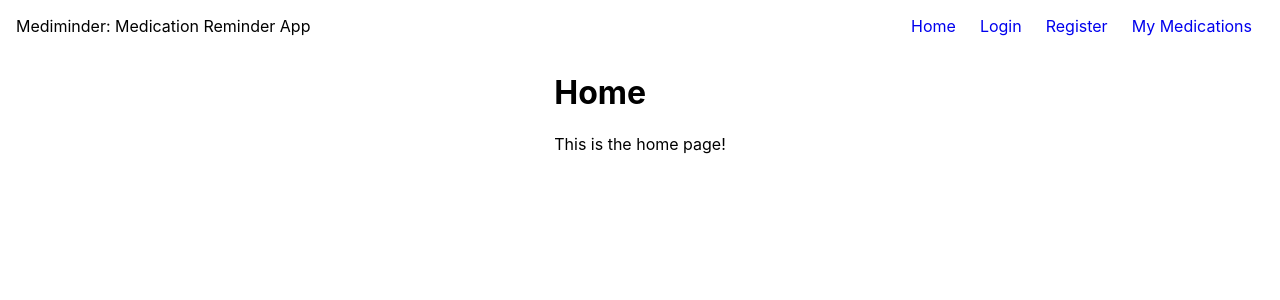
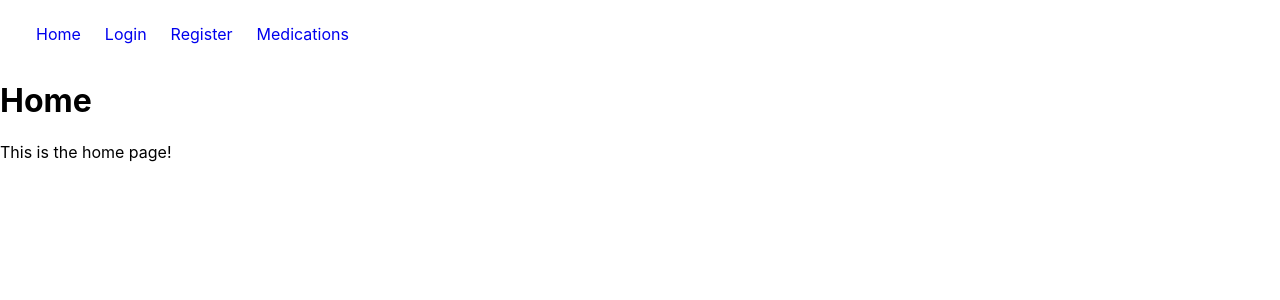
Before and after one commit to AmyJenSandoval/medication-reminder-app, a React (Create React App) app: page / in a window 1280 px wide. Shown: the top 300 px of the page. Built offline with nearby package versions, Linux system fonts and the light colour scheme.

Commit message:
Update styling

```diff
--- a/src/App.css
+++ /dev/null
@@ -1,4 +0,0 @@
-.App {
-  display: flex;
-  flex-direction: column;
-}
--- a/src/App.js
+++ b/src/App.js
@@ -1,4 +1,3 @@
-import "./App.css";
 import { Routes, Route } from "react-router-dom";
 import { Navigation } from "./modules/home/components/Navigation";
 import { homePath } from "./modules/home/routes/HomeRoute";
--- a/src/modules/home/components/Navigation.js
+++ b/src/modules/home/components/Navigation.js
@@ -9,15 +9,12 @@ import { medicationPath } from "../../medication/routes/MedicationRoute";
 export const Navigation = () => {
   return (
     <div className={styles.container}>
-      <div className={styles.logo}>
-        <header>Mediminder: Medication Reminder App</header>
-      </div>
       <div className={styles.nav}>
         <nav>
           <Link to={homePath}>Home</Link>
           <Link to={loginPath}>Login</Link>
           <Link to={registerPath}>Register</Link>
-          <Link to={medicationPath}>My Medications</Link>
+          <Link to={medicationPath}>Medications</Link>
         </nav>
       </div>
     </div>
--- a/src/modules/home/styles/Navigation.module.css
+++ b/src/modules/home/styles/Navigation.module.css
@@ -1,17 +1,12 @@
 .container {
   display: flex;
-  justify-content: space-between;
-  font-size: 1em;
-}
-
-.logo {
-  padding: 8px;
-  margin: 8px;
+  flex-direction: row;
+  margin: 0.5em;
 }
 
 .nav {
-  padding: 8px;
-  margin: 8px;
+  padding: 0.5em;
+  margin: 0.5em;
 }
 
 a {
--- a/src/modules/login/components/Login.js
+++ b/src/modules/login/components/Login.js
@@ -47,7 +47,7 @@ export const Login = () => {
         </button>
       </form>
 
-      <span>{`Don't have an account?`}</span>
+      <span className={styles.span}>{`Don't have an account?`}</span>
       <Link to={registerPath} className={styles.returnToRegisterButton}>
         Create new account
       </Link>
--- a/src/modules/login/styles/Login.module.css
+++ b/src/modules/login/styles/Login.module.css
@@ -1,5 +1,7 @@
 .container {
-  margin: auto;
+  display: flex;
+  flex-direction: column;
+  margin: 0.5em;
 }
 .container input {
   width: 100%;
@@ -8,7 +10,10 @@
 }
 
 .img {
-  width: 100%;
+  display: block;
+  margin-left: auto;
+  margin-right: auto;
+  width: 95%;
   max-width: 30em;
   border-radius: 1em;
 }
@@ -68,6 +73,10 @@
   cursor: pointer;
 }
 
+.span {
+  margin: 0.5em;
+}
+
 .returnToRegisterButton {
   width: fit-content;
   margin: 0.5em;
--- a/src/modules/medication/styles/Medication.module.css
+++ b/src/modules/medication/styles/Medication.module.css
@@ -1,3 +1,5 @@
 .container {
-  margin: auto;
+  display: flex;
+  flex-direction: column;
+  margin: 0.5em;
 }
--- a/src/modules/register/styles/Register.module.css
+++ b/src/modules/register/styles/Register.module.css
@@ -1,5 +1,7 @@
 .container {
-  margin: auto;
+  display: flex;
+  flex-direction: column;
+  margin: 0.5em;
 }
 
 .container input {
@@ -9,7 +11,10 @@
 }
 
 .img {
-  width: 100%;
+  display: block;
+  margin-left: auto;
+  margin-right: auto;
+  width: 95%;
   max-width: 30em;
   border-radius: 1em;
 }
@@ -46,7 +51,7 @@
 
 .registerButton {
   width: 100%;
-  margin: 1.5em 0;
+  margin: 1.25em 0;
   background-color: #10069f;
   padding: 0.75em;
   border: none;
```
